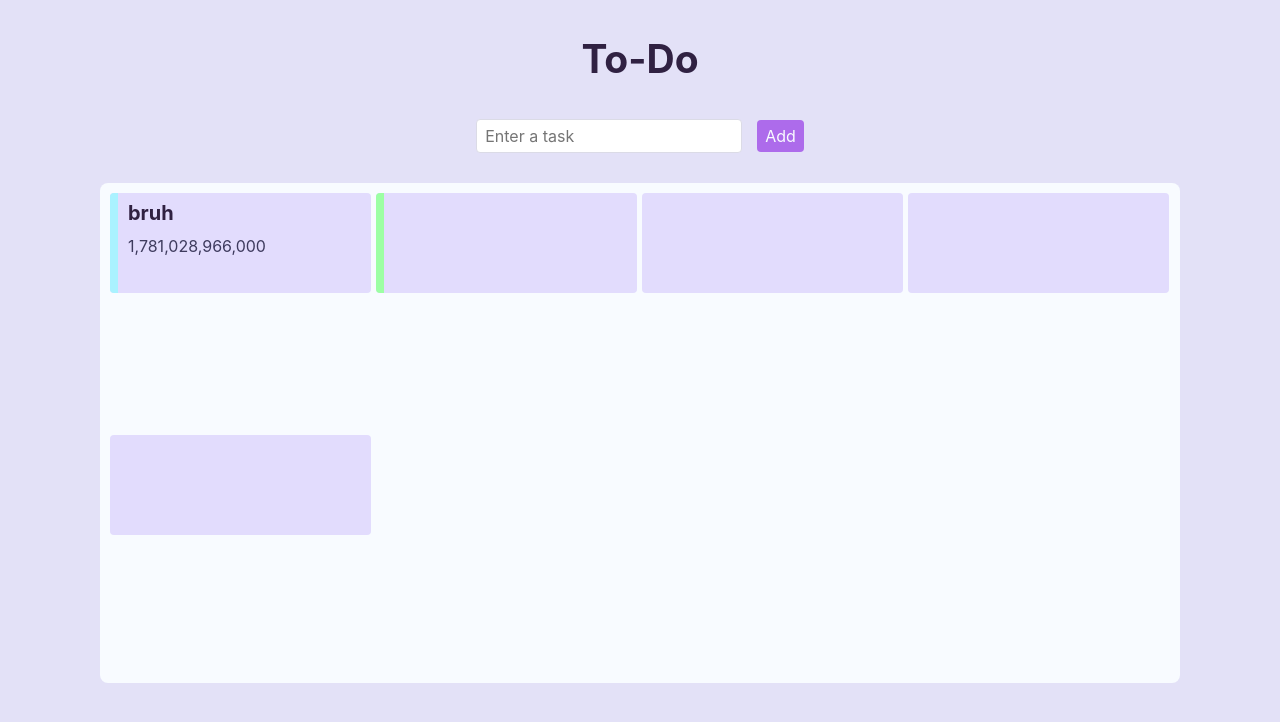
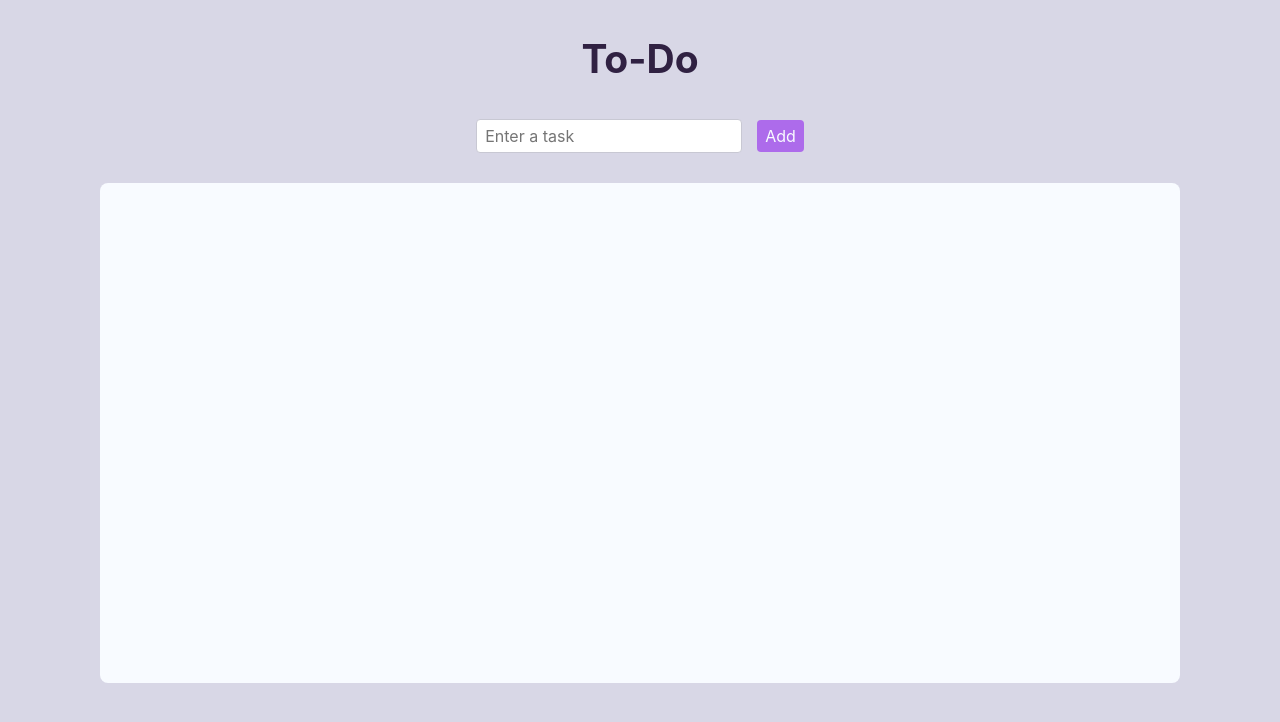
Before and after one commit to lb-gitcode/to-do, a React (Create React App) app: page / in a window 1280 px wide. Shown: the top 722 px of the page. Built offline with nearby package versions, Linux system fonts and the light colour scheme.

Commit message:
Added add task functionality (unfinished)

```diff
--- a/package.json
+++ b/package.json
@@ -10,6 +10,7 @@
     "@testing-library/user-event": "^13.5.0",
     "react": "^19.2.7",
     "react-dom": "^19.2.7",
+    "react-hook-form": "^7.78.0",
     "react-scripts": "5.0.1",
     "web-vitals": "^2.1.4"
   },
--- a/public/index.html
+++ b/public/index.html
@@ -7,7 +7,7 @@
     <meta name="theme-color" content="#000000" />
     <meta name="description" content="Web site created using create-react-app" />
     <link rel="apple-touch-icon" href="%PUBLIC_URL%/logo192.png" />
-    <title>React App</title>
+    <title>To-Do</title>
   </head>
   <body>
     <noscript>You need to enable JavaScript to run this app.</noscript>
--- a/src/App.js
+++ b/src/App.js
@@ -1,19 +1,93 @@
 import TaskInput from "./components/TaskInput";
 import ToDoTask from "./components/ToDoTask";
+import { useReducer, useEffect, act } from "react";
+
+function reducer(tasks, action)
+{
+  switch (action.type)
+  {
+    case 'ADD':
+      let array = [...tasks];
+
+      let date = new Date();
+      let y = date.getFullYear();
+      let m = date.getMonth();
+      let d = date.getDay();
+      let h = date.getHours();
+      let min = date.getMinutes();
+      let minsBuffer = '';
+      let s = date.getSeconds();
+      let sBuffer = '';
+      if (min < 10)
+      {
+        minsBuffer += '0';
+      }
+      if (s < 10)
+      {
+        sBuffer += '0';
+      }
+
+      array.push({ index: 0, name: action.payload, progress: 'in-progress', time: `${y}-${m}-${d} ${h}:${minsBuffer}${min}:${sBuffer}${s}` });
+      console.log(tasks);
+      setArray(array, 'Tasks');
+      return array;
+    case 'GET':
+      // return getArray('Tasks');
+    default:
+      return tasks;
+  }
+}
+
+function setArray(arr, arrName)
+{
+  localStorage.setItem(`${arrName}`, JSON.stringify(arr));
+}
+
+function getArray(arrName)
+{
+  return JSON.parse(localStorage.getItem(`${arrName}`));
+}
+
+function dispatchIndex(taskIndex, action)
+{
+  switch (action.type)
+  {
+    case 'ADD':
+      return taskIndex + 1;
+    case 'GET':
+      return taskIndex;
+    default:
+      return taskIndex;
+  }
+}
 
 function App() {
+  const [tasks, dispatch] = useReducer(reducer, []);
+  const [taskIndex, addIndex] = useReducer(dispatchIndex, 1);
+
+  const addTask = () => {
+    dispatch({type: 'ADD' });
+  }
+
+  useEffect(() => {
+    dispatch({type: 'GET'});
+  }, []);
+
   return (
     <>
       <header>
         <h2>To-Do</h2>
       </header>
-      <TaskInput />
+      <TaskInput addIndex={addIndex} taskIndex={taskIndex} dispatch={dispatch} tasks={tasks} />
       <div className='task-container'>
-        <ToDoTask taskName={"bruh"} time={Date.now().toLocaleString()} taskProgress='in-progress' />
-        <ToDoTask taskProgress='complete' />
-        <ToDoTask />
-        <ToDoTask />
-        <ToDoTask />
+          {tasks.map(link => (
+            <ToDoTask
+              key={link.index}
+              taskName={link.name}
+              time={link.time}
+              taskProgress={link.progress}
+            />
+          ))}
       </div>
     </>
   );
--- a/src/components/TaskInput.js
+++ b/src/components/TaskInput.js
@@ -1,9 +1,27 @@
-function TaskInput()
+import { useReducer } from "react";
+import { useForm } from 'react-hook-form';
+
+function TaskInput(props)
 {
+  const { register, getValues, handleSubmit, formState: {errors}, reset } = useForm();
+  const formResponse = (data) => {
+    reset();
+    props.dispatch({ type: 'ADD', payload: data.TaskName})
+    props.addIndex({ type: 'ADD' });
+    return data;
+  }
+
   return(
     <div className='task-input'>
-      <form>
-        <input type='text' placeholder='Enter a task' />
+      <form id="task-input" onSubmit={handleSubmit(formResponse)}>
+        <input
+          type='text'
+          placeholder='Enter a task'
+          {...register('TaskName', {
+            required: true
+          })}
+        />
+        {errors.TaskName?.type === 'required' && <span className="error">*Task name required.</span>}
         <input type='submit' value='Add' />
       </form>
     </div>
--- a/src/components/ToDoTask.js
+++ b/src/components/ToDoTask.js
@@ -10,9 +10,9 @@ function ToDoTask(props)
         <div>
           <p>{props.time}</p>
         </div>
-        <div>
-          <input type='button' />
-          <input type='button' />
+        <div className="task-btns">
+          <input type='button' value='✔️' className="status-btn" />
+          <input type='button' value='🗑️' className="delete-btn" />
         </div>
       </div>
     </div>
--- a/src/css/index.css
+++ b/src/css/index.css
@@ -14,7 +14,7 @@
 }
 
 body {
-  background-color: rgb(227, 225, 247);
+  background-color: rgb(216, 215, 230);
   display: flex;
   flex-direction: column;
 }
@@ -39,7 +39,7 @@ header h2 {
   margin-bottom: 30px;
   input[type=text] {
     margin-right: 15px;
-    border: 1px solid rgb(219, 219, 230);
+    border: 1px solid rgb(200, 200, 211);
   }
   input[type=text]:focus {
     border-color: rgb(135, 135, 161);
@@ -58,6 +58,10 @@ header h2 {
   }
 }
 
+.error {
+  color: rgb(243, 124, 164);
+}
+
 .task-container {
   width: min(100% - 60px, 1080px);
   height: calc(100dvh - 300px);
@@ -70,10 +74,15 @@ header h2 {
   flex-wrap: wrap;
   overflow-y: scroll;
   box-sizing: border-box;
+  ul li {
+    width: calc(25% - 4px);
+    height: 100px;
+  }
 }
 
 .to-do-task {
-  background-color: rgb(226, 220, 253);
+  background-color: rgb(239, 237, 245);
+  border: 1px solid rgb(223, 221, 231);
   color: var(--primary-text-colour);
   width: calc(25% - 4px);
   height: 100px;
@@ -82,6 +91,7 @@ header h2 {
 }
 
 .task-content {
+  width: 100%;
   margin: 5px 0;
   display: flex;
   flex-direction: column;
@@ -92,6 +102,24 @@ header h2 {
   p {
     color: var(--secondary-text-colour);
   }
+}
+
+.task-btns {
+  text-align: end;
+  margin-right: 20px;
+}
+
+.status-btn, .delete-btn {
+  width: 20px;
+  height: 20px;
+}
+
+.status-btn:hover, .delete-btn:hover {
+  transform: translateY(-3px);
+}
+
+.status-btn {
+  margin-right: 10px;
 }
 
 /* Task Progress */
```
Also changed, not shown: 1 other file (tests, documents, lock files or other folders).
